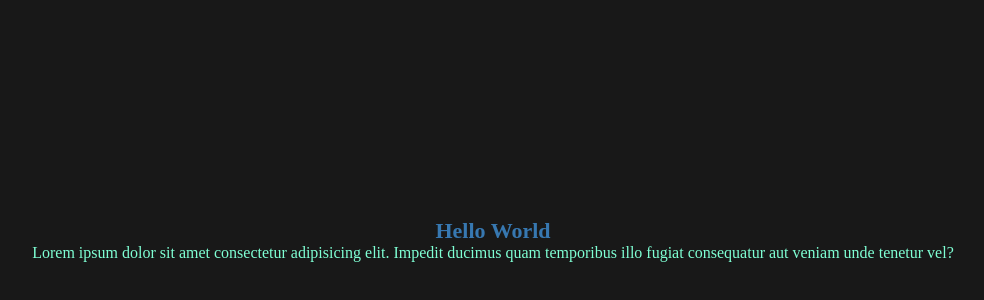
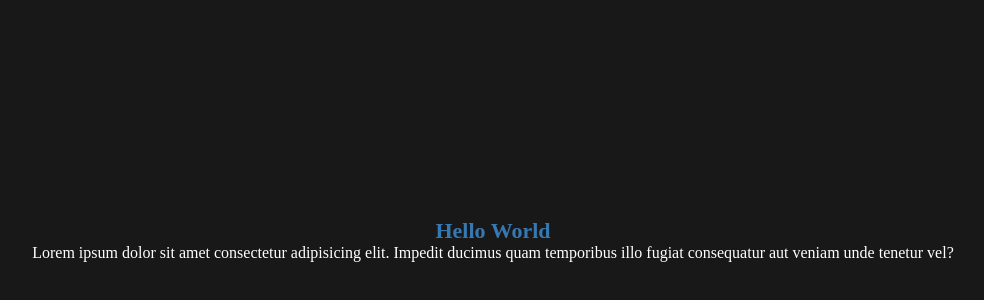
Before and after one commit to iamdeveloper17/best-git, a plain HTML site: page index.html in a window 1280 px wide. Shown: the part 160-460 px from the top of the page, without its empty margins (147-1131 px from the left). Drawn offline with Linux system fonts and the light colour scheme.

Commit message:
fourth commit

```diff
--- a/style.css
+++ b/style.css
@@ -10,7 +10,7 @@ h1{
 }
 
 p{
-    color: aquamarine;
+    color: white;
 }
 
 html,body{
```
